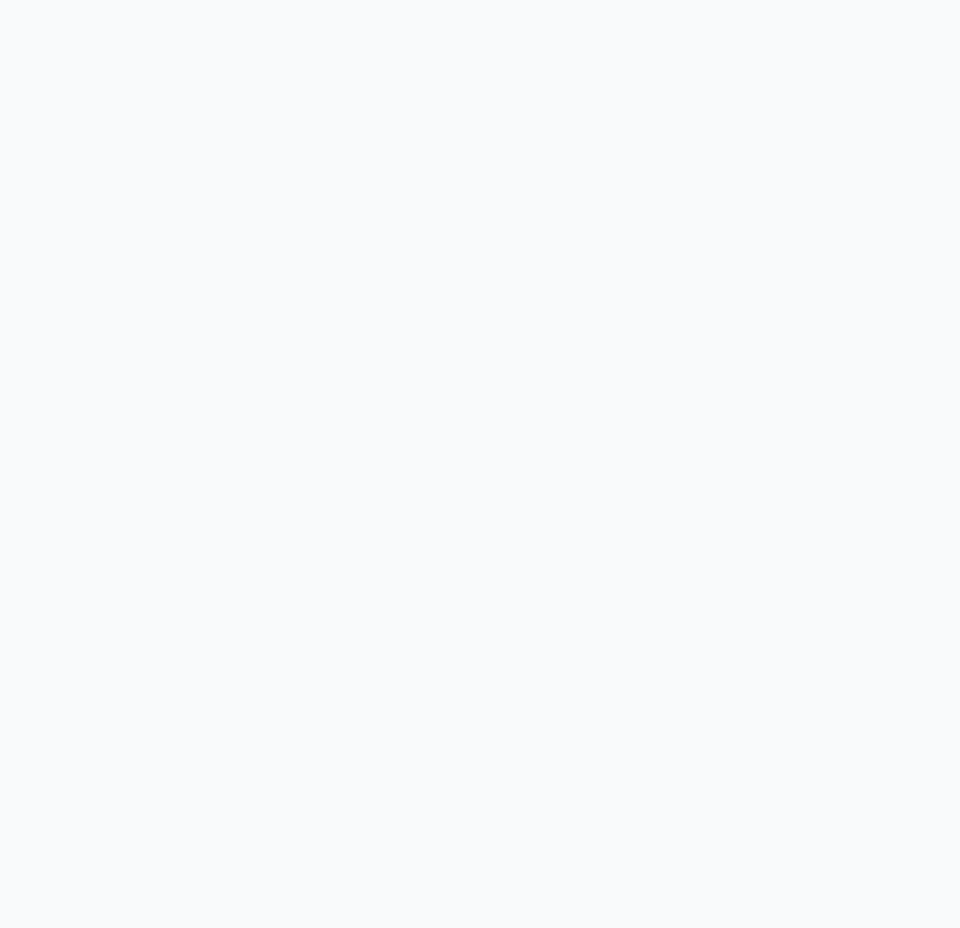
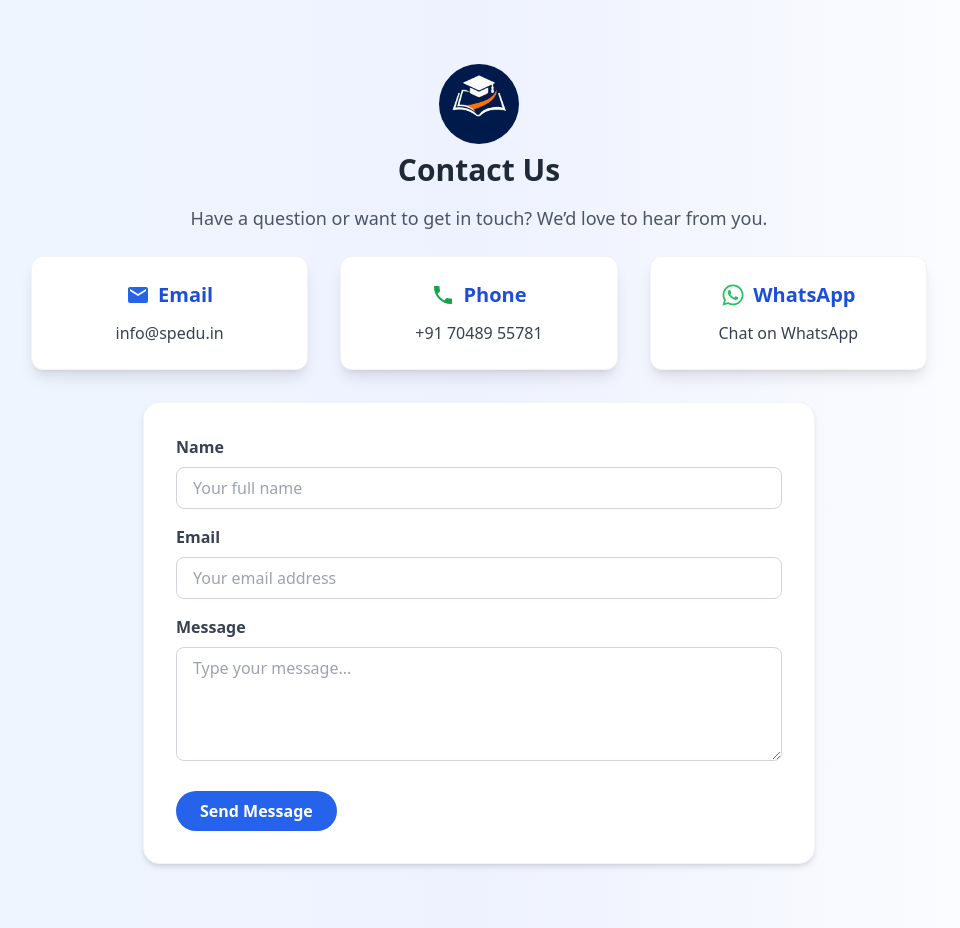
Before and after one commit to sanjaysingh-2015/spedu-tutors-site, a React (Vite) app: page /courses/contact-us in a window 1280 px wide. Before the commit this address had no page. Shown: the whole page, without its empty margins (161-1121 px from the left). Before the commit the page ends 800 px from the top, so only its background shows below. Built offline with nearby package versions, Linux system fonts and the light colour scheme.

Commit message:
UAT Release

```diff
--- a/package.json
+++ b/package.json
@@ -12,6 +12,7 @@
   "dependencies": {
     "react": "^19.1.1",
     "react-dom": "^19.1.1",
+    "react-icons": "^5.5.0",
     "react-router-dom": "^7.9.4"
   },
   "devDependencies": {
--- a/src/App.jsx
+++ b/src/App.jsx
@@ -3,6 +3,7 @@ import About from "./components/About";
 import WhyChooseUs from "./components/WhyChooseUs";
 import Courses from "./components/Courses";
 import Footer from "./components/Footer";
+import ContactUs from "./components/ContactUs";
 
 import JavaMasteryCourse from "./components/JavaMasteryCourse";
 import SpringBootCourse from "./components/SpringBootCourse";
@@ -34,6 +35,7 @@ function App() {
         <Route path="/courses/spring-boot" element={<SpringBootCourse />} />
         <Route path="/courses/databases" element={<DatabaseCourse />} />
         <Route path="/courses/cloud-computing" element={<CloudComputing />} />
+        <Route path="/courses/contact-us" element={<ContactUs />} />
       </Routes>
     </div>
   );
--- a/src/components/CloudComputing.jsx
+++ b/src/components/CloudComputing.jsx
@@ -6,7 +6,7 @@ export default function CloudComputing() {
   return (
     <section className="bg-gradient-to-b from-sky-50 to-white text-gray-800 py-20 px-6">
       <div className="max-w-5xl mx-auto text-center mb-12">
-        <img src={logo} alt="spEdu Tutors Logo" className="mx-auto h-20 mb-6" />
+        <img src={logo} alt="spEdu Tutors Logo" className="mx-auto h-20 mb-6 rounded-full" />
         <h1 className="text-4xl font-bold text-blue-700 mb-4">
           ☁️ Cloud Computing
         </h1>
@@ -14,7 +14,7 @@ export default function CloudComputing() {
           AWS, Azure & GCP — Master cloud deployment, architecture, and scalability through real-world projects.
         </p>
         <a
-          href="#enroll"
+          href="https://spedu-student-ui-436077983835.asia-south2.run.app"
           className="inline-block bg-blue-600 hover:bg-blue-700 text-white font-semibold py-3 px-8 rounded-xl shadow-md transition-transform transform hover:scale-105"
         >
           Enroll Now
@@ -104,7 +104,7 @@ export default function CloudComputing() {
       <div id="enroll" className="max-w-5xl mx-auto mt-16 text-center">
         <h3 className="text-2xl font-bold text-blue-800 mb-6">Ready to Master Cloud Computing?</h3>
         <a
-          href="/enroll/java-mastery"
+          href="https://spedu-student-ui-436077983835.asia-south2.run.app"
           className="bg-blue-600 hover:bg-blue-700 text-white font-semibold py-4 px-10 rounded-xl shadow-md transition-transform transform hover:scale-105"
         >
           Start Learning Now
--- /dev/null
+++ b/src/components/ContactUs.jsx
@@ -0,0 +1,98 @@
+// src/components/ContactUs.jsx
+import React from "react";
+import { MdEmail, MdPhone } from "react-icons/md";
+import { FaWhatsapp } from "react-icons/fa";
+import logo from "../assets/logo.png";
+
+export default function ContactUs() {
+  return (
+    <section
+      id="contact"
+      className="bg-gradient-to-r from-blue-50 via-indigo-50 to-white py-16 px-6 text-center"
+    >
+      <div className="max-w-4xl mx-auto">
+        <img src={logo} alt="spEdu Tutors Logo" className="mx-auto h-20 mb-2 rounded-full" />
+        <h2 className="text-3xl font-bold mb-4 text-gray-800">Contact Us</h2>
+        <p className="text-lg text-gray-600 mb-6">
+          Have a question or want to get in touch? We’d love to hear from you.
+        </p>
+
+        {/* Contact Info */}
+        <div className="flex flex-col md:flex-row justify-center gap-8 mb-8">
+          {/* Email */}
+          <div className="bg-white shadow-lg p-6 rounded-xl w-full md:w-1/3 border border-gray-100">
+            <h3 className="text-xl font-semibold mb-3 text-blue-700 flex justify-center items-center gap-2">
+              <MdEmail className="text-2xl text-blue-600" /> Email
+            </h3>
+            <a
+              href="mailto:info@spedu.in"
+              className="text-gray-700 hover:text-blue-600 transition font-medium"
+            >
+              info@spedu.in
+            </a>
+          </div>
+
+          {/* Phone */}
+          <div className="bg-white shadow-lg p-6 rounded-xl w-full md:w-1/3 border border-gray-100">
+            <h3 className="text-xl font-semibold mb-3 text-blue-700 flex justify-center items-center gap-2">
+              <MdPhone className="text-2xl text-green-600" /> Phone
+            </h3>
+            <p className="text-gray-700 font-medium">+91 70489 55781</p>
+          </div>
+
+          {/* WhatsApp */}
+          <div className="bg-white shadow-lg p-6 rounded-xl w-full md:w-1/3 border border-gray-100">
+            <h3 className="text-xl font-semibold mb-3 text-blue-700 flex justify-center items-center gap-2">
+              <FaWhatsapp className="text-2xl text-green-500" /> WhatsApp
+            </h3>
+            <a
+              href="https://wa.me/917048955781"
+              target="_blank"
+              rel="noopener noreferrer"
+              className="text-gray-700 hover:text-green-600 transition font-medium"
+            >
+              Chat on WhatsApp
+            </a>
+          </div>
+        </div>
+
+        {/* Contact Form */}
+        <form className="bg-white max-w-2xl mx-auto p-8 rounded-2xl shadow-md border border-gray-100 text-left">
+          <div className="mb-4">
+            <label className="block mb-2 font-semibold text-gray-700">Name</label>
+            <input
+              type="text"
+              placeholder="Your full name"
+              className="w-full border border-gray-300 rounded-lg px-4 py-2 focus:ring-2 focus:ring-blue-400 outline-none"
+            />
+          </div>
+
+          <div className="mb-4">
+            <label className="block mb-2 font-semibold text-gray-700">Email</label>
+            <input
+              type="email"
+              placeholder="Your email address"
+              className="w-full border border-gray-300 rounded-lg px-4 py-2 focus:ring-2 focus:ring-blue-400 outline-none"
+            />
+          </div>
+
+          <div className="mb-6">
+            <label className="block mb-2 font-semibold text-gray-700">Message</label>
+            <textarea
+              rows="4"
+              placeholder="Type your message..."
+              className="w-full border border-gray-300 rounded-lg px-4 py-2 focus:ring-2 focus:ring-blue-400 outline-none"
+            ></textarea>
+          </div>
+
+          <button
+            type="submit"
+            className="bg-blue-600 hover:bg-blue-700 text-white font-semibold px-6 py-2 rounded-full transition"
+          >
+            Send Message
+          </button>
+        </form>
+      </div>
+    </section>
+  );
+}
--- a/src/components/DatabaseCourse.jsx
+++ b/src/components/DatabaseCourse.jsx
@@ -6,7 +6,7 @@ export default function DatabasesCourse() {
   return (
     <section className="bg-gradient-to-b from-white to-gray-50 text-gray-800 py-20 px-6">
       <div className="max-w-5xl mx-auto">
-        <img src={logo} alt="spEdu Tutors Logo" className="mx-auto h-20 mb-6" />
+        <img src={logo} alt="spEdu Tutors Logo" className="mx-auto h-20 mb-6 rounded-full" />
         {/* Header */}
         <div className="text-center mb-12">
           <h1 className="text-4xl font-bold text-indigo-700 mb-4">
@@ -17,7 +17,7 @@ export default function DatabasesCourse() {
             using Oracle and MySQL — the foundation of all enterprise systems.
           </p>
           <a
-            href="#enroll"
+            href="https://spedu-student-ui-436077983835.asia-south2.run.app"
             className="inline-block bg-blue-600 hover:bg-blue-700 text-white font-semibold py-3 px-8 rounded-xl shadow-md transition-transform transform hover:scale-105"
           >
             Enroll Now
@@ -95,7 +95,7 @@ export default function DatabasesCourse() {
         <div id="enroll" className="max-w-5xl mx-auto mt-16 text-center">
           <h3 className="text-2xl font-bold text-blue-800 mb-6">Ready to Master Databases?</h3>
           <a
-            href="/enroll/java-mastery"
+            href="https://spedu-student-ui-436077983835.asia-south2.run.app"
             className="bg-blue-600 hover:bg-blue-700 text-white font-semibold py-4 px-10 rounded-xl shadow-md transition-transform transform hover:scale-105"
           >
             Start Learning Now
--- a/src/components/Footer.jsx
+++ b/src/components/Footer.jsx
@@ -1,11 +1,17 @@
-// src/components/Footer.jsx
 import React from "react";
+import { Link } from "react-router-dom";
 
 export default function Footer() {
   return (
     <footer className="bg-indigo-700 text-white py-8 text-center">
-      <p className="text-lg mb-2">
-        Ready to upskill? <a href="mailto:info@spedu.in" className="underline">Contact Us</a>
+      <p className="text-lg mb-2 text-white font-semibold">
+        Ready to upskill?{" "}
+        <Link
+          to="/courses/contact-us"
+          className="underline font-bold text-white hover:text-blue-200 hover:underline"
+        >
+          Contact us
+        </Link>
       </p>
       <p className="text-sm">&copy; {new Date().getFullYear()} spEdu Tutors. All rights reserved.</p>
     </footer>
--- a/src/components/Hero.jsx
+++ b/src/components/Hero.jsx
@@ -1,5 +1,6 @@
 // src/components/Hero.jsx
 import React from "react";
+import { Link } from "react-router-dom";
 import logo from "../assets/logo.png";
 
 export default function Hero() {
@@ -18,9 +19,12 @@ export default function Hero() {
       </a>
       <p className="text-lg mb-2 text-white font-semibold">
         Ready to upskill?{" "}
-        <a href="mailto:info@spedu.in" className="underline font-bold text-white hover:text-blue-200">
-          Contact Us
-        </a>
+        <Link
+          to="/courses/contact-us"
+          className="underline font-bold text-white hover:text-blue-200 hover:underline"
+        >
+          Contact us
+        </Link>
       </p>
     </section>
   );
--- a/src/components/JavaMasteryCourse.jsx
+++ b/src/components/JavaMasteryCourse.jsx
@@ -7,7 +7,7 @@ export default function JavaMasteryCourse() {
     <section className="bg-gradient-to-b from-slate-50 to-blue-50 text-gray-800 py-16 px-6">
       {/* Header Section */}
       <div className="max-w-5xl mx-auto text-center">
-        <img src={logo} alt="spEdu Tutors Logo" className="mx-auto h-20 mb-6" />
+        <img src={logo} alt="spEdu Tutors Logo" className="mx-auto h-20 mb-6 rounded-full" />
         <div className="text-center mb-12">
           <h1 className="text-4xl font-bold text-indigo-700 mb-4">
             Java Mastery: Core to Advanced Java with Real-World Projects
@@ -16,7 +16,7 @@ export default function JavaMasteryCourse() {
             Learn Java from fundamentals to enterprise-grade applications — guided by 25+ years of real-world IT experience.
           </p>
           <a
-            href="#enroll"
+            href="https://spedu-student-ui-436077983835.asia-south2.run.app"
             className="inline-block bg-blue-600 hover:bg-blue-700 text-white font-semibold py-3 px-8 rounded-xl shadow-md transition-transform transform hover:scale-105"
           >
             Enroll Now
@@ -124,7 +124,7 @@ export default function JavaMasteryCourse() {
       <div id="enroll" className="max-w-5xl mx-auto mt-16 text-center">
         <h3 className="text-2xl font-bold text-blue-800 mb-6">Ready to Master Java?</h3>
         <a
-          href="/enroll/java-mastery"
+          href="https://spedu-student-ui-436077983835.asia-south2.run.app"
           className="bg-blue-600 hover:bg-blue-700 text-white font-semibold py-4 px-10 rounded-xl shadow-md transition-transform transform hover:scale-105"
         >
           Start Learning Now
--- a/src/components/SpringBootCourse.jsx
+++ b/src/components/SpringBootCourse.jsx
@@ -6,7 +6,7 @@ export default function SpringBootCourse() {
   return (
     <section className="bg-gradient-to-b from-white to-gray-50 text-gray-800 py-20 px-6">
       <div className="max-w-5xl mx-auto">
-        <img src={logo} alt="spEdu Tutors Logo" className="mx-auto h-20 mb-6" />
+        <img src={logo} alt="spEdu Tutors Logo" className="mx-auto h-20 mb-6 rounded-full" />
         {/* Header */}
         <div className="text-center mb-12">
           <h1 className="text-4xl font-bold text-indigo-700 mb-4">
@@ -16,7 +16,7 @@ export default function SpringBootCourse() {
             Build scalable, production-grade backend systems using Spring Boot, REST APIs, and Microservice architecture with real-world deployment experience.
           </p>
           <a
-            href="#enroll"
+            href="https://spedu-student-ui-436077983835.asia-south2.run.app"
             className="inline-block bg-blue-600 hover:bg-blue-700 text-white font-semibold py-3 px-8 rounded-xl shadow-md transition-transform transform hover:scale-105"
           >
             Enroll Now
@@ -85,7 +85,7 @@ export default function SpringBootCourse() {
         <div id="enroll" className="max-w-5xl mx-auto mt-16 text-center">
           <h3 className="text-2xl font-bold text-blue-800 mb-6">Ready to Master Spring Boot & Microservices?</h3>
           <a
-            href="/enroll/java-mastery"
+            href="https://spedu-student-ui-436077983835.asia-south2.run.app"
             className="bg-blue-600 hover:bg-blue-700 text-white font-semibold py-4 px-10 rounded-xl shadow-md transition-transform transform hover:scale-105"
           >
             Start Learning Now
```
Also changed, not shown: src/assets/logo.png, 1 other file (tests, documents, lock files or other folders).
